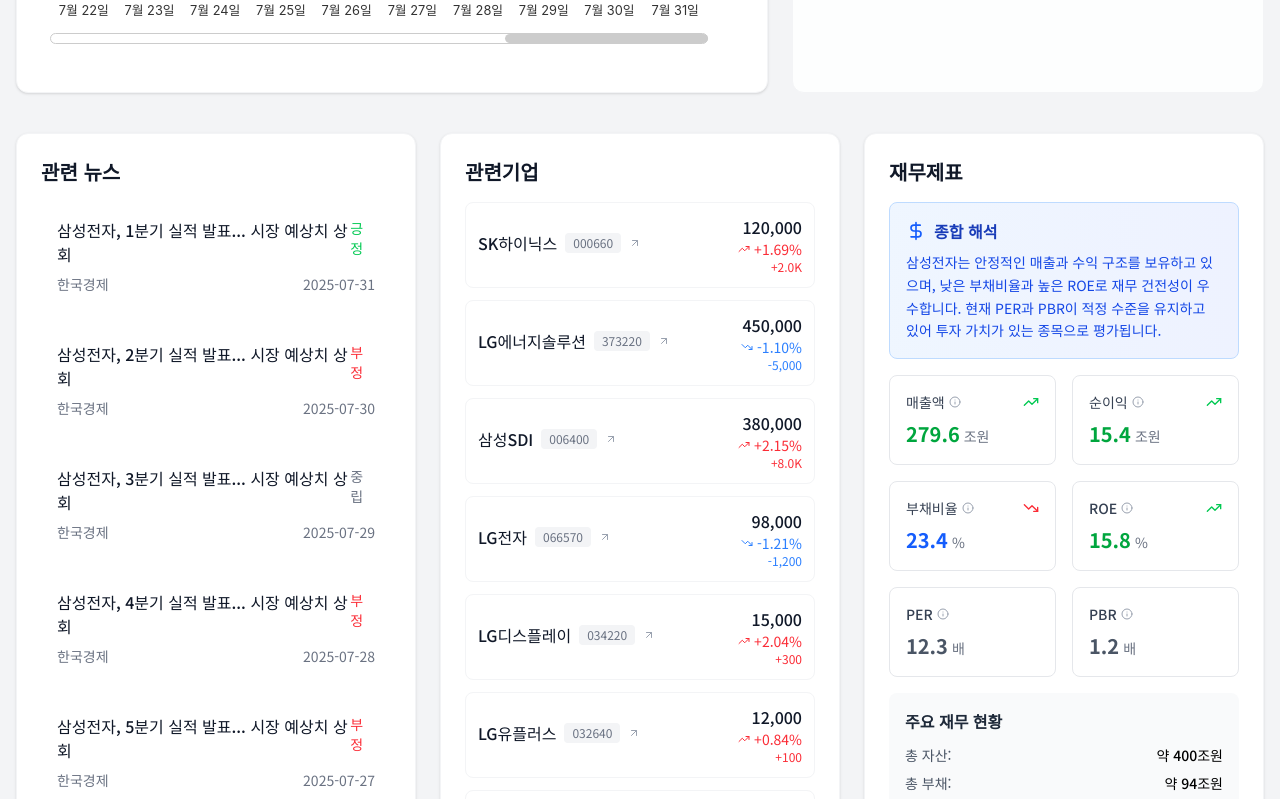
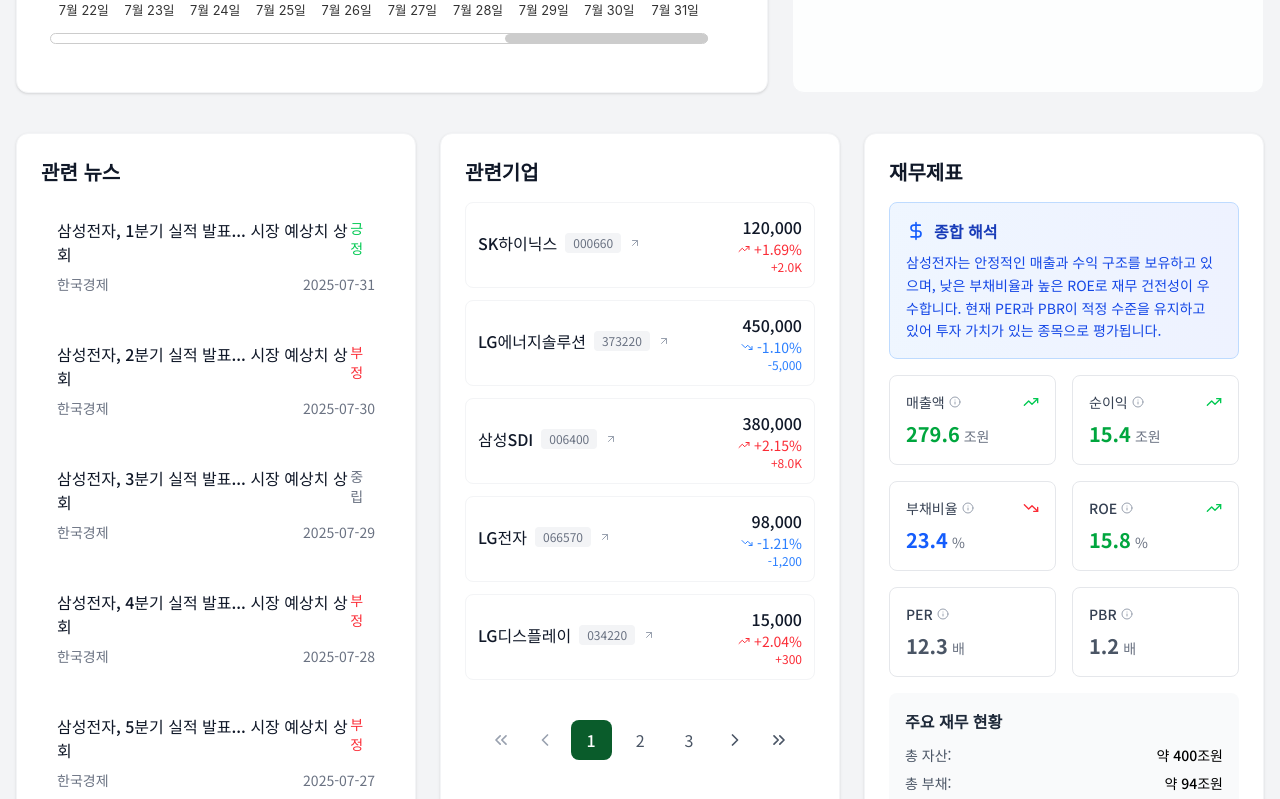
Before and after one commit to BALLFiN/BALLFiN-FE, a React (Vite) app: page /stock/1 in a window 1280 px wide. Shown: the part 781-1580 px from the top of the page. Built offline with nearby package versions, Linux system fonts and the light colour scheme; a web font is replaced by a local one.

Commit message:
✨: 관련기업 페이지네이션 적용

```diff
--- a/src/components/stockDetail/RelatedCompanies.tsx
+++ b/src/components/stockDetail/RelatedCompanies.tsx
@@ -1,5 +1,7 @@
 import { useNavigate } from "react-router-dom";
 import { TrendingUp, TrendingDown, ArrowUpRight } from "lucide-react";
+import { useState } from "react";
+import Pagination from "@/components/news/Pagination";
 
 interface RelatedCompany {
   id: number;
@@ -99,10 +101,44 @@
     changeAmount: -3000,
     changePercent: -0.71,
   },
+  {
+    id: 12,
+    name: "삼성바이오로직스",
+    code: "207940",
+    currentPrice: 850000,
+    changeAmount: 15000,
+    changePercent: 1.8,
+  },
+  {
+    id: 13,
+    name: "삼성생명",
+    code: "032830",
+    currentPrice: 65000,
+    changeAmount: -800,
+    changePercent: -1.22,
+  },
+  {
+    id: 14,
+    name: "KB금융",
+    code: "105560",
+    currentPrice: 52000,
+    changeAmount: 600,
+    changePercent: 1.17,
+  },
+  {
+    id: 15,
+    name: "신한지주",
+    code: "055550",
+    currentPrice: 38000,
+    changeAmount: -400,
+    changePercent: -1.04,
+  },
 ];
 
 export default function RelatedCompanies() {
   const navigate = useNavigate();
+  const [currentPage, setCurrentPage] = useState(1);
+  const itemsPerPage = 5;
 
   const handleCompanyClick = (code: string) => {
     navigate(`/stock/${code}`);
@@ -119,12 +155,22 @@
     return num.toLocaleString();
   };
 
+  // 페이지네이션 계산
+  const totalPages = Math.ceil(mockRelatedCompanies.length / itemsPerPage);
+  const startIndex = (currentPage - 1) * itemsPerPage;
+  const endIndex = startIndex + itemsPerPage;
+  const currentCompanies = mockRelatedCompanies.slice(startIndex, endIndex);
+
+  const handlePageChange = (page: number) => {
+    setCurrentPage(page);
+  };
+
   return (
     <div className="bg-white rounded-xl shadow-sm border border-gray-100 p-6">
       <h3 className="text-xl font-semibold text-gray-900 mb-4">관련기업</h3>
 
       <div className="space-y-3">
-        {mockRelatedCompanies.map((company) => (
+        {currentCompanies.map((company) => (
           <div
             key={company.id}
             onClick={() => handleCompanyClick(company.code)}
@@ -184,6 +230,17 @@
           </div>
         ))}
       </div>
+
+      {/* 페이지네이션 */}
+      {totalPages > 1 && (
+        <div className="mt-6">
+          <Pagination
+            currentPage={currentPage}
+            totalPages={totalPages}
+            onPageChange={handlePageChange}
+          />
+        </div>
+      )}
     </div>
   );
 }
```
